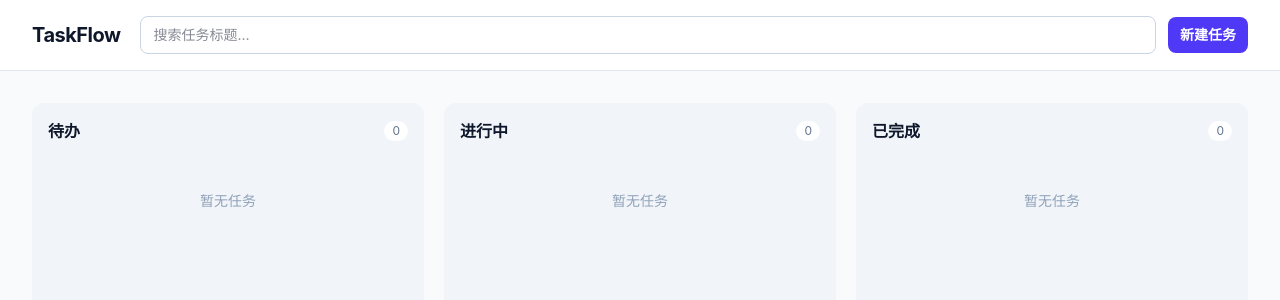
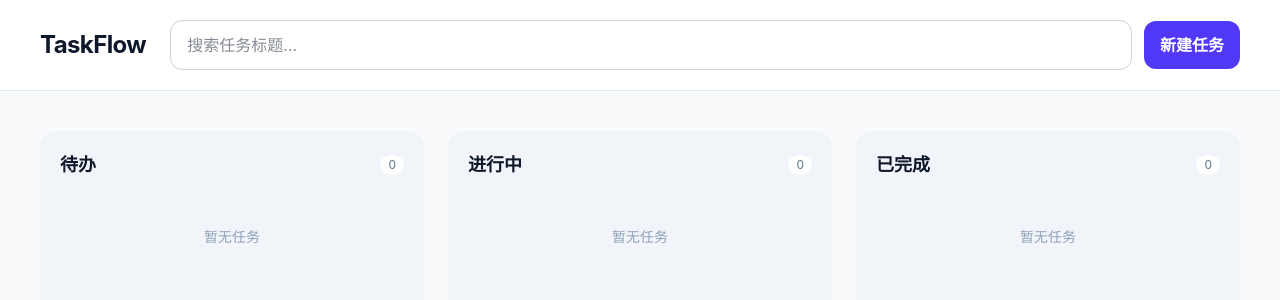
Before and after one commit to MinionXX611/TaskFlow, a Vue app: page / in a window 1280 px wide. Shown: the top 300 px of the page. Built offline with nearby package versions, Linux system fonts and the light colour scheme.

Commit message:
feat: improve task search and full-width layout

```diff
--- a/src/App.vue
+++ b/src/App.vue
@@ -5,7 +5,7 @@ import TaskBoard from './components/board/TaskBoard.vue'
 import TaskEditorModal from './components/board/TaskEditorModal.vue'
 import { useTasks } from './composables/useTasks'
 
-const { searchQuery, addTask, updateTask, deleteTask, moveTask, tasksForStatus } = useTasks()
+const { searchQuery, matchedTaskCount, isTaskMatch, addTask, updateTask, deleteTask, moveTask, tasksForStatus } = useTasks()
 const isEditorOpen = ref(false)
 const editingTask = ref(null)
 
@@ -34,8 +34,18 @@ function removeTask() {
 
 <template>
   <main class="min-h-screen bg-slate-50 text-slate-900 dark:bg-slate-950 dark:text-slate-100">
-    <AppHeader v-model:search-query="searchQuery" @create="openCreate" />
-    <TaskBoard :tasks-for-status="tasksForStatus" @edit-task="openEdit" @move-task="moveTask" />
+    <AppHeader
+      v-model:search-query="searchQuery"
+      :matched-task-count="matchedTaskCount"
+      @create="openCreate"
+    />
+    <TaskBoard
+      :is-task-match="isTaskMatch"
+      :search-query="searchQuery"
+      :tasks-for-status="tasksForStatus"
+      @edit-task="openEdit"
+      @move-task="moveTask"
+    />
     <TaskEditorModal
       :open="isEditorOpen"
       :task="editingTask"
--- a/src/components/board/BoardColumn.vue
+++ b/src/components/board/BoardColumn.vue
@@ -9,6 +9,14 @@ defineProps({
   },
   tasks: {
     type: Array,
+    required: true,
+  },
+  searchQuery: {
+    type: String,
+    default: '',
+  },
+  isTaskMatch: {
+    type: Function,
     required: true,
   },
 })
@@ -25,19 +33,21 @@ function onDrop(column, event) {
 <template>
   <section
     :class="{ 'ring-2 ring-indigo-400': isDragOver }"
-    class="min-h-80 rounded-xl bg-slate-100 p-4 transition dark:bg-slate-900/70"
+    class="min-h-96 rounded-2xl bg-slate-100 p-5 transition dark:bg-slate-900/70"
     @dragenter.prevent="isDragOver = true"
     @dragover.prevent
     @dragleave="isDragOver = false"
     @drop.prevent="onDrop(column, $event)"
   >
     <div class="mb-4 flex items-center justify-between">
-      <h2 class="font-semibold">{{ column.title }}</h2>
+      <h2 class="text-lg font-semibold">{{ column.title }}</h2>
       <span class="rounded-full bg-white px-2 py-0.5 text-xs text-slate-500 dark:bg-slate-800 dark:text-slate-400">{{ tasks.length }}</span>
     </div>
     <div v-if="tasks.length" class="space-y-2">
       <TaskCard
         v-for="task in tasks"
+        :has-active-search="Boolean(searchQuery.trim())"
+        :is-search-match="isTaskMatch(task)"
         :key="task.id"
         :task="task"
         @drag-start="emit('drag-start', task.id, $event)"
--- a/src/components/board/TaskBoard.vue
+++ b/src/components/board/TaskBoard.vue
@@ -2,7 +2,7 @@
 import { computed, ref } from 'vue'
 import BoardColumn from './BoardColumn.vue'
 
-const props = defineProps({ tasksForStatus: { type: Function, required: true } })
+const props = defineProps({ tasksForStatus: { type: Function, required: true }, searchQuery: { type: String, default: '' }, isTaskMatch: { type: Function, required: true } })
 const emit = defineEmits(['edit-task', 'move-task'])
 const draggedTaskId = ref(null)
 
@@ -29,11 +29,13 @@ function dropTask(status, event) {
 </script>
 
 <template>
-  <section aria-label="任务看板" class="mx-auto grid max-w-7xl gap-5 p-4 sm:p-6 lg:grid-cols-3 lg:p-8">
+  <section aria-label="任务看板" class="grid w-full gap-6 p-5 sm:p-8 lg:grid-cols-3 lg:p-10">
     <BoardColumn
       v-for="column in columns"
       :key="column.id"
       :column="column"
+      :is-task-match="isTaskMatch"
+      :search-query="searchQuery"
       :tasks="tasksByStatus[column.id]"
       @drag-start="startDrag"
       @drop-task="dropTask"
--- a/src/components/board/TaskCard.vue
+++ b/src/components/board/TaskCard.vue
@@ -1,7 +1,11 @@
 <script setup>
 import { computed } from 'vue'
 
-const props = defineProps({ task: { type: Object, required: true } })
+const props = defineProps({
+  task: { type: Object, required: true },
+  hasActiveSearch: { type: Boolean, default: false },
+  isSearchMatch: { type: Boolean, default: true },
+})
 const emit = defineEmits(['drag-start', 'edit'])
 const priority = computed(() => ({
   high: 'bg-red-500/15 ring-1 ring-red-500/25 dark:bg-red-400/15',
@@ -12,13 +16,13 @@ const priority = computed(() => ({
 
 <template>
   <article
-    :class="priority"
-    class="flex cursor-grab items-center gap-2 rounded-lg p-3 shadow-sm transition hover:shadow-md active:cursor-grabbing"
+    :class="[priority, { 'ring-2 ring-indigo-500 ring-offset-2 dark:ring-offset-slate-950': hasActiveSearch && isSearchMatch, 'opacity-35': hasActiveSearch && !isSearchMatch }]"
+    class="flex cursor-grab items-center gap-3 rounded-xl p-4 shadow-sm transition hover:shadow-md active:cursor-grabbing"
     draggable="true"
     @dragstart="emit('drag-start', $event)"
   >
-    <p class="min-w-0 flex-1 break-words text-sm font-medium">{{ task.title }}</p>
-    <time v-if="task.deadline" class="shrink-0 text-xs text-slate-600 dark:text-slate-300" :datetime="task.deadline">{{ task.deadline }}</time>
-    <button :aria-label="`编辑任务：${task.title}`" class="rounded p-1 text-slate-600 hover:bg-white/45 hover:text-slate-950 dark:text-slate-300 dark:hover:bg-slate-950/25 dark:hover:text-white" type="button" @click="emit('edit')">编辑</button>
+    <p class="min-w-0 flex-1 break-words text-base font-medium">{{ task.title }}</p>
+    <time v-if="task.deadline" class="shrink-0 text-sm text-slate-600 dark:text-slate-300" :datetime="task.deadline">{{ task.deadline }}</time>
+    <button :aria-label="`编辑任务：${task.title}`" class="rounded-lg px-2 py-1 text-sm text-slate-600 hover:bg-white/45 hover:text-slate-950 dark:text-slate-300 dark:hover:bg-slate-950/25 dark:hover:text-white" type="button" @click="emit('edit')">编辑</button>
   </article>
 </template>
--- a/src/components/layout/AppHeader.vue
+++ b/src/components/layout/AppHeader.vue
@@ -1,22 +1,25 @@
 <script setup>
-defineProps({ searchQuery: { type: String, default: '' } })
+defineProps({ searchQuery: { type: String, default: '' }, matchedTaskCount: { type: Number, default: 0 } })
 const emit = defineEmits(['update:searchQuery', 'create'])
 </script>
 
 <template>
   <header class="border-b border-slate-200 bg-white dark:border-slate-800 dark:bg-slate-900">
-    <div class="mx-auto flex max-w-7xl flex-wrap items-center gap-3 px-4 py-4 sm:px-6 lg:px-8">
-      <h1 class="mr-2 shrink-0 text-xl font-bold tracking-tight">TaskFlow</h1>
+    <div class="flex w-full flex-wrap items-center gap-3 px-5 py-5 sm:px-8 lg:px-10">
+      <h1 class="mr-3 shrink-0 text-2xl font-bold tracking-tight">TaskFlow</h1>
       <input
         :value="searchQuery"
         aria-label="搜索任务"
-        class="min-w-48 flex-1 rounded-lg border border-slate-300 bg-transparent px-3 py-2 text-sm outline-none ring-indigo-500 transition focus:ring-2 dark:border-slate-700"
+        class="min-w-48 flex-1 rounded-xl border border-slate-300 bg-transparent px-4 py-3 text-base outline-none ring-indigo-500 transition focus:ring-2 dark:border-slate-700"
         placeholder="搜索任务标题…"
         type="search"
         @input="emit('update:searchQuery', $event.target.value)"
+        @search="emit('update:searchQuery', $event.target.value)"
       />
+      <span v-if="searchQuery" class="shrink-0 text-sm text-slate-500 dark:text-slate-400">匹配 {{ matchedTaskCount }} 项</span>
+      <button v-if="searchQuery" class="shrink-0 rounded-lg px-3 py-2 text-sm font-medium text-slate-600 hover:bg-slate-100 dark:text-slate-300 dark:hover:bg-slate-800" type="button" @click="emit('update:searchQuery', '')">清除</button>
       <button
-        class="rounded-lg bg-indigo-600 px-3 py-2 text-sm font-semibold text-white transition hover:bg-indigo-500 focus:outline-none focus:ring-2 focus:ring-indigo-500 focus:ring-offset-2"
+        class="rounded-xl bg-indigo-600 px-4 py-3 text-base font-semibold text-white transition hover:bg-indigo-500 focus:outline-none focus:ring-2 focus:ring-indigo-500 focus:ring-offset-2"
         type="button"
         @click="emit('create')"
       >
--- a/src/composables/useTasks.js
+++ b/src/composables/useTasks.js
@@ -14,10 +14,12 @@ export function useTasks() {
   const tasks = ref(loadTasks())
   const searchQuery = ref('')
   watch(tasks, (currentTasks) => saveTasks(currentTasks), { deep: true })
-  const visibleTasks = computed(() => {
+  function isTaskMatch(task) {
     const keyword = searchQuery.value.trim().toLocaleLowerCase()
-    return keyword ? tasks.value.filter((task) => task.title.toLocaleLowerCase().includes(keyword)) : tasks.value
-  })
+    return !keyword || task.title.toLocaleLowerCase().includes(keyword)
+  }
+
+  const matchedTaskCount = computed(() => tasks.value.filter(isTaskMatch).length)
   function addTask(input) { tasks.value.push({ id: createId(), ...normalizeInput(input), status: TASK_STATUS.TODO }) }
   function updateTask(id, input) {
     const task = tasks.value.find((item) => item.id === id)
@@ -30,7 +32,7 @@ export function useTasks() {
     if (task) task.status = status
   }
   function tasksForStatus(status) {
-    return visibleTasks.value.filter((task) => task.status === status).toSorted((a, b) => priorityOrder[a.priority] - priorityOrder[b.priority])
+    return tasks.value.filter((task) => task.status === status).toSorted((a, b) => priorityOrder[a.priority] - priorityOrder[b.priority])
   }
-  return { searchQuery, addTask, updateTask, deleteTask, moveTask, tasksForStatus }
+  return { searchQuery, matchedTaskCount, isTaskMatch, addTask, updateTask, deleteTask, moveTask, tasksForStatus }
 }
```
